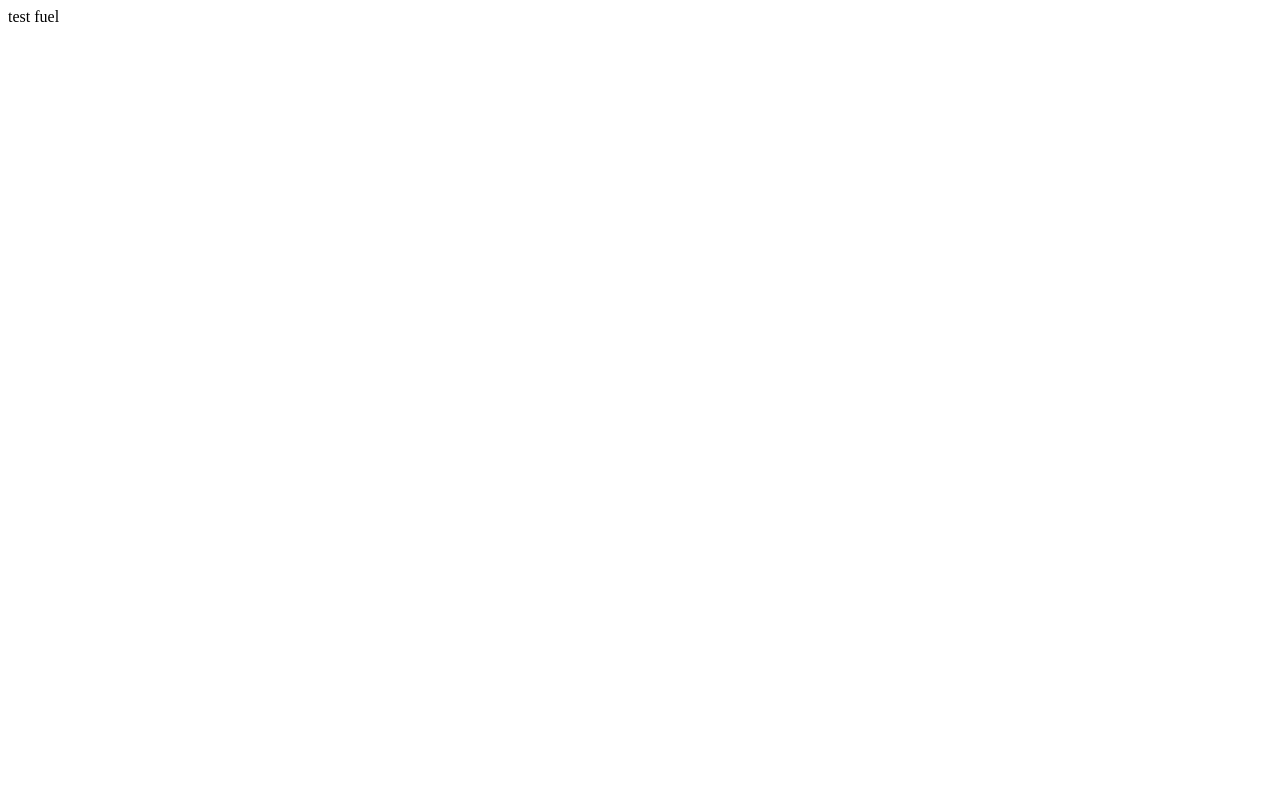
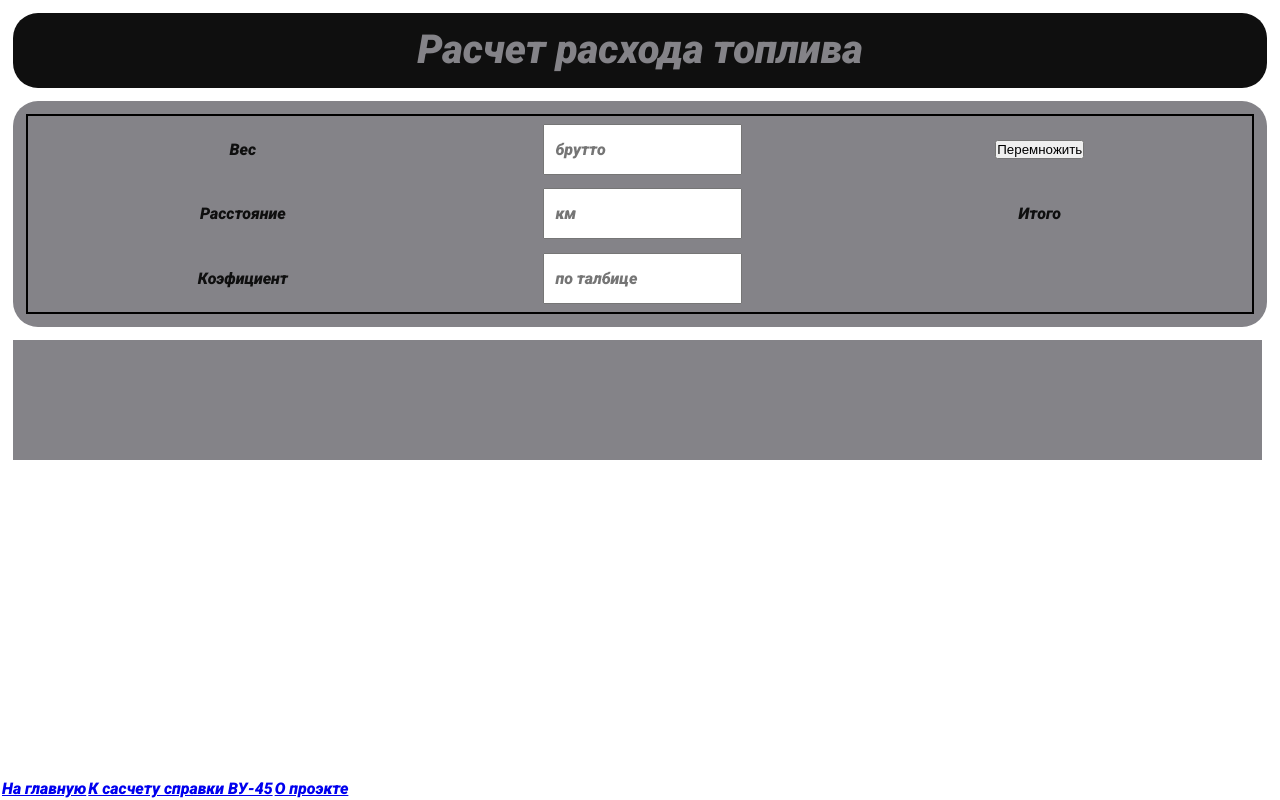
Before and after one commit to mukovozartem/1calculator.mukovoz.github.io, a plain HTML site: page site pages/fuel.html in a window 1280 px wide. Drawn offline with Linux system fonts and the light colour scheme.

Commit message:
start fuel calc

```diff
--- /dev/null
+++ b/site pages/css/fuel.css
@@ -0,0 +1,86 @@
+@import url('https://fonts.googleapis.com/css?family=Roboto:900i');
+
+/*
+font-family: 'Roboto', sans-serif;
+font-family: 'Roboto Slab', serif;
+ */
+
+/*
+#b7b7af
+#848388
+#5d5e60
+#373737
+#0f0f0f
+ */
+
+*{
+    margin: 0px;
+    padding: 0px;
+}
+
+body, html{
+    width: 100%;
+    height: 100%;
+    font-family: 'Roboto', sans-serif;
+}
+
+#wrapper{
+    display: flex;
+    flex-direction: column;
+    height: 100%;
+}
+
+#content{
+    flex: 1 0 auto;
+}
+
+/* ------------------------------------------------ header */
+
+header{
+    margin: 1%;
+    padding: 1%;
+    width: 96%;
+    height: 50px;
+    background-color: #0f0f0f;
+    color: #848388;
+    font-size: 40px;
+    border-radius: 25px;
+    text-align: center;
+}
+
+/* ------------------------------------------------ article */
+
+section#tra{
+    margin: 1%;
+    padding: 1%;
+    width: 96%;
+    height: 200px;
+    background-color: #848388;
+    color: #0f0f0f;
+    border-radius: 25px;
+}
+
+section#lok{
+    margin: 1%;
+    padding: 10px;
+    width: 96%;
+    height: 100px;
+    background-color: #848388;
+    color: #0f0f0f;
+}
+
+section#tra>table{
+    width: 100%;
+    height: 100%;
+    border: 2px solid black;
+    text-align: center;
+    font-size: 100%;
+}
+
+input{
+    height: 75%;
+    width: 50%;
+    font-family: 'Roboto', sans-serif;
+    font-size: 100%;
+    padding-left: 10px;
+}
--- a/site pages/fuel.html
+++ b/site pages/fuel.html
@@ -3,13 +3,55 @@
 <head>
     <meta charset="UTF-8">
     <title>Расчет топлива</title>
-    <link rel="stylesheet" href="/css/fuel.css">
+    <!-- <base href="http://fuelandbrakes.ml/"> -->
+    <link rel="stylesheet" href="css/fuel.css">    <!-- добавить оп завершению правильный путь -->
     <meta name="description" content="Калькулятор для подсчета расхода торлива на участках обслуживания. Расчет справок ВУ-45.">
     <meta name="keywords" content="Калькулятор.Топливо. ВУ-45">
     <meta name="viewport" content="width=device-width, initial-scale=1">
-    <link rel="shortcut icon" href="favicon/logo fuel.ico" rel="shortcut icon" type="image/x-icon">
+    <link rel="shortcut icon" href="/favicon/logo fuel.ico" rel="shortcut icon" type="image/x-icon">
 </head>
 <body>
-    test fuel
+    <div id="wrapper">
+        <div id="content">
+            <header>
+                <div>
+                    <p>Расчет расхода топлива</p>
+                </div>
+            </header>
+            <article>
+                <section id="tra">
+                    <table>
+                        <tr>
+                            <td>Вес</td>
+                            <td><input type="number" id="n1" size="20" placeholder="брутто" name="num" min="1" max="5000" type="tel" required></td>
+                            <td><button id="btn" onclick="multiply1()">Перемножить</button></td>
+                        </tr>
+                        <tr>
+                            <td>Расстояние</td>
+                            <td><input type="number" id="n2" size="20" placeholder="км" name="num" min="1" max="250" type="tel" required></td>
+                            <td>Итого</td>
+                        </tr>
+                        <tr>
+                            <td>Коэфициент</td>
+                            <td><input type="number" id="n3" size="20" placeholder="по талбице" name="num" min="1" max="250" type="tel" required></td>
+                            <td><div id="out1"></div></td>
+                        </tr>
+                    </table>
+                </section>
+                <section id="lok">
+
+                </section>
+            </article>
+        </div>
+        <footer>
+            <table>
+                <tr>
+                    <td><a href="/index.html">На главную</a></td>
+                    <td><a href="/site pages/vu45.html">К сасчету справки ВУ-45</a></td>
+                    <td><a href="/site pages/about.html">О проэкте</a></td>
+                </tr>
+            </table>
+        </footer>
+    </div>
 </body>
 </html>
```
Also changed, not shown: css/vu45.css (deleted), site pages/css/about.css (renamed from css/about.css), site pages/css/vu45.css (added).
